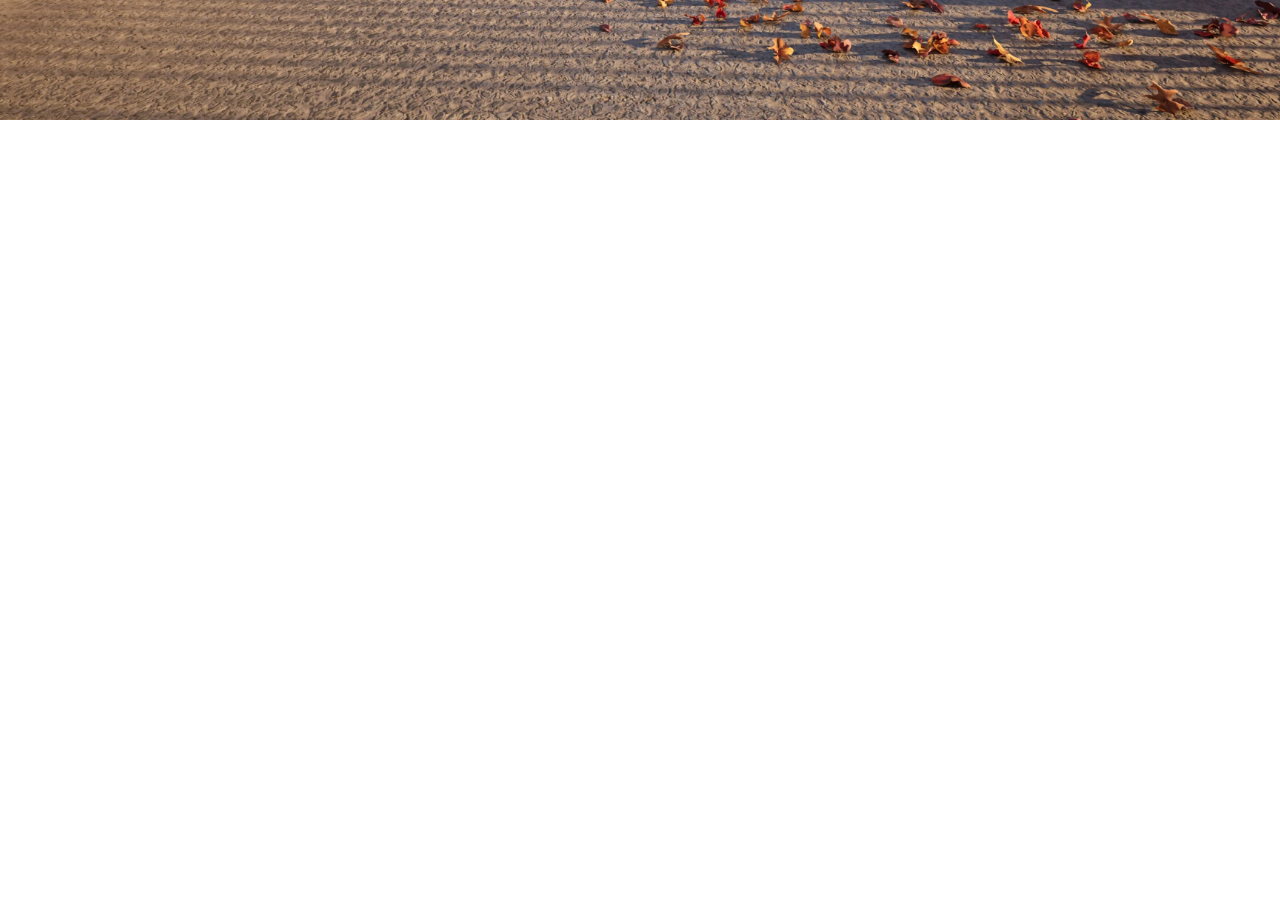
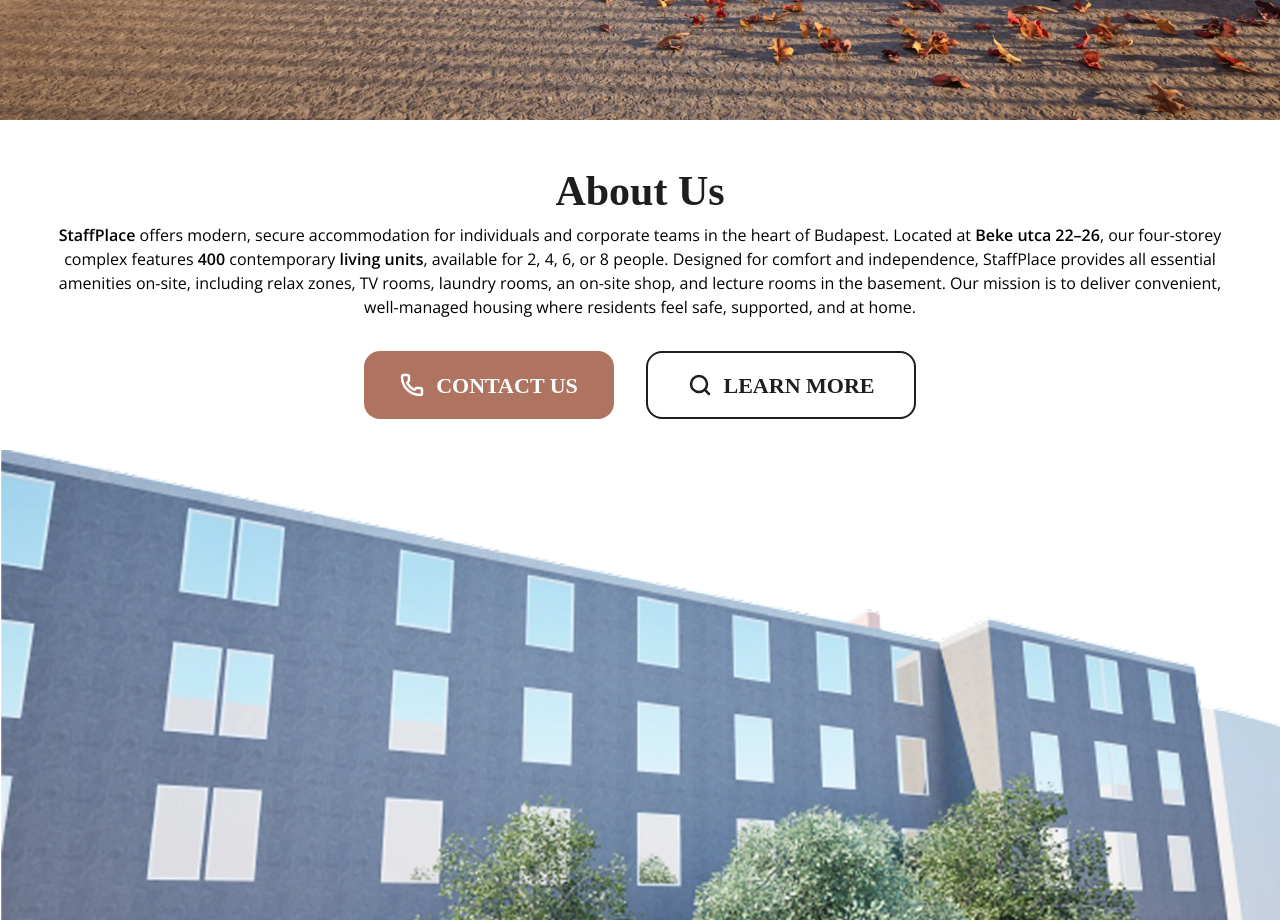
Before and after one commit to ZubalYana/stuffPlace-frontend, a React (Vite) app: page / in a window 1280 px wide. Shown: the part 680-1600 px from the top of the page. Built offline with nearby package versions, Linux system fonts and the light colour scheme; a web font is replaced by a local one.

Commit message:
develop the desctop version of about us screen

```diff
--- a/src/components/pages/AboutUsPage.tsx
+++ b/src/components/pages/AboutUsPage.tsx
@@ -1,5 +1,32 @@
+import { Phone, Search } from "lucide-react";
 export function AboutUs() {
     return (
-        <div className="w-full h-screen p-10"></div>
+        <div className="w-full h-screen p-4 lg:p-10 flex flex-col items-center relative">
+            <h2 className="lg:text-[42px] text-[#1E1E1E] font-bold">About Us</h2>
+            <p className="text-[12px] xs:text-[13px] w-full md:text-[16px] lg:max-xl:text-[20px] font-light md:w-[85%] xl:w-full text-center"><span className="font-semibold">StaffPlace</span> offers modern, secure accommodation for individuals and corporate teams in the heart of Budapest. Located at <span className="font-semibold">Beke utca 22–26</span>, our four-storey complex features <span className="font-semibold">400</span> contemporary <span className="font-semibold">living units</span>, available for 2, 4, 6, or 8 people. Designed for comfort and independence, StaffPlace provides all essential amenities on-site, including relax zones, TV rooms, laundry rooms, an on-site shop, and lecture rooms in the basement. Our mission is to deliver convenient, well-managed housing where residents feel safe, supported, and at home.</p>
+
+            <div className="w-full md:w-auto flex flex-col md:flex-row items-center gap-4 mt-5 md:gap-8 md:mt-8 relative z-20">
+
+                <div className="w-full h-14 md:w-[250px] md:h-17 flex justify-center items-center rounded-2xl bg-[#AE7461] gap-3 cursor-pointer">
+                    <Phone color="white" size={24} strokeWidth={2.5} />
+                    <h3 className="uppercase text-white font-bold text-[20px] md:text-[22px]">Contact Us</h3>
+                </div>
+
+                <div className="w-full h-14 md:w-[270px] md:h-17 flex justify-center items-center rounded-2xl border-[#1E1E1E] border-2 gap-3 cursor-pointer">
+                    <Search color="#1E1E1E" size={24} strokeWidth={2.5} />
+                    <h3 className="uppercase text-[#1E1E1E] font-bold text-[20px] md:text-[22px]">Learn More</h3>
+                </div>
+
+            </div>
+
+            <div className="absolute bottom-0 left-0 w-full h-[470px] overflow-hidden">
+                <img
+                    src="/about us bg.webp"
+                    alt="about us background"
+                    className="w-full object-cover object-top"
+                />
+            </div>
+
+        </div>
     );
 }
```
Also changed, not shown: public/about us bg.webp (added).
